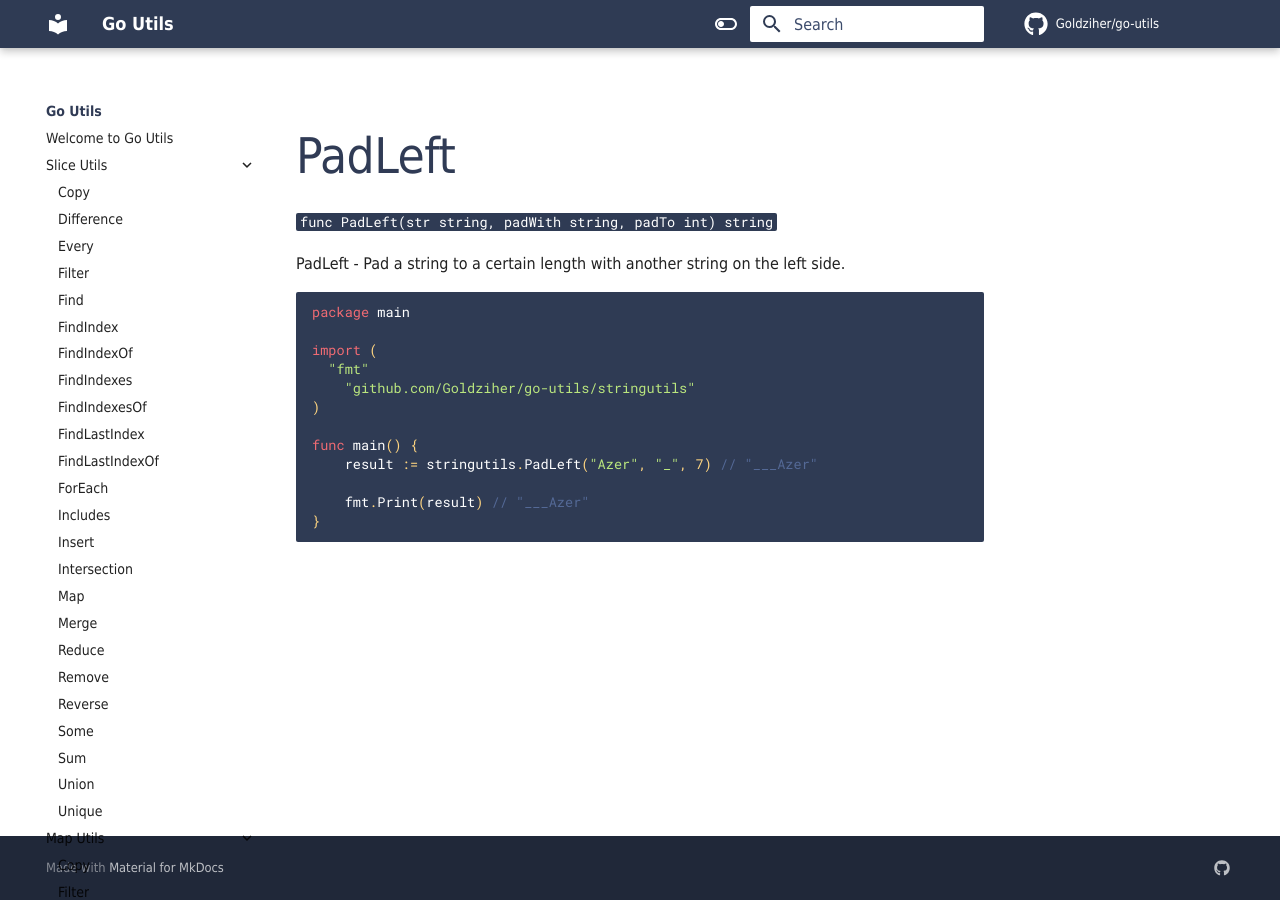
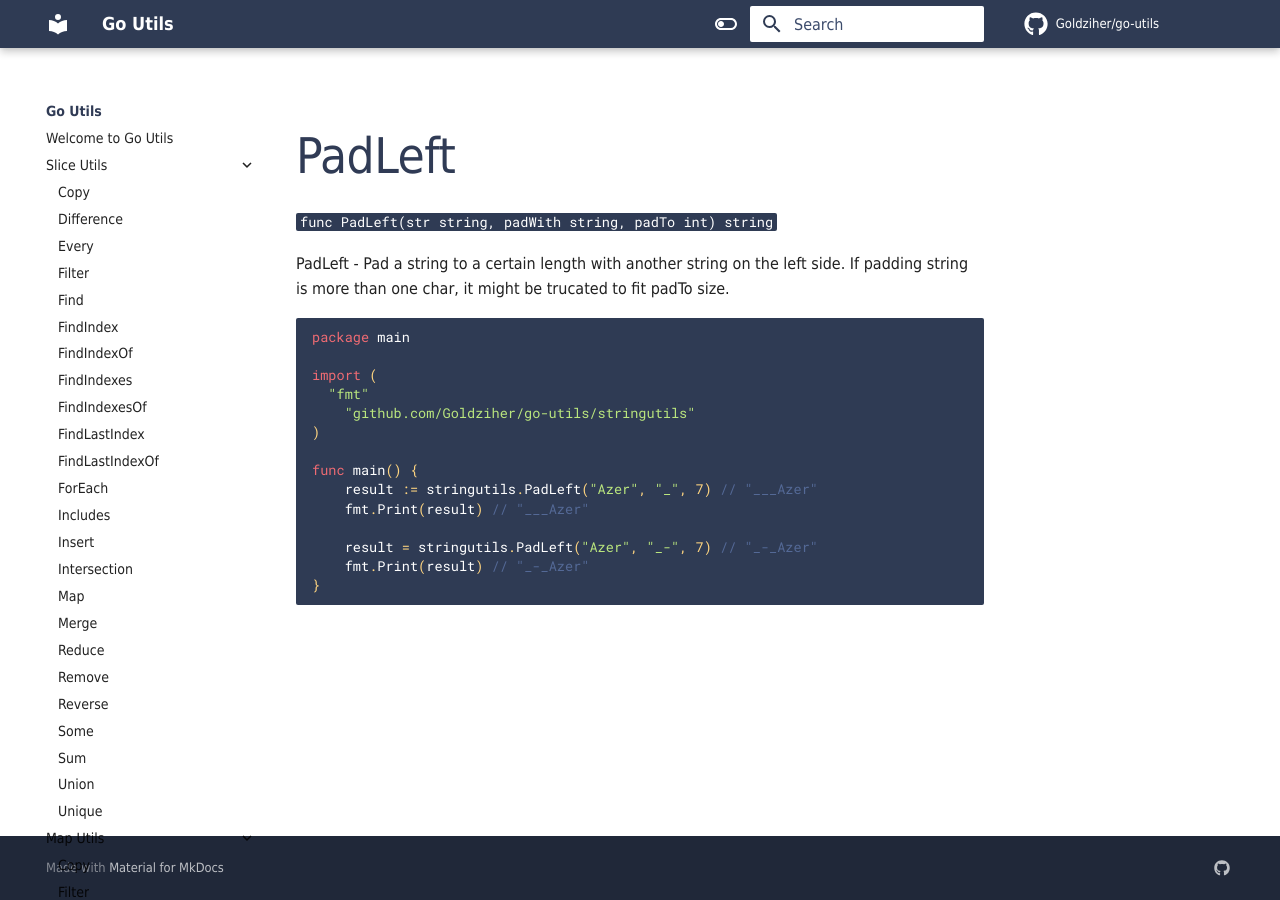
Before and after one commit to Goldziher/go-utils, an MkDocs documentation site: the page built from docs/stringutils/padLeft.md, in a window 1280 px wide. Built offline with MkDocs 1.6.1 and Material for MkDocs 9.7.7, drawn with Linux system fonts in a browser that asks for light colours; comment, search, counter and statistics services are not loaded.

Commit message:
Fixing pad function, to prevent output to be too long due to a multi char pad string (#16)
Co-authored-by: Vincent Hoen <vincent.hoen@ext.groupepvcp.com>

````diff
--- a/docs/stringutils/padLeft.md
+++ b/docs/stringutils/padLeft.md
@@ -3,6 +3,7 @@
 `func PadLeft(str string, padWith string, padTo int) string`
 
 PadLeft - Pad a string to a certain length with another string on the left side.
+If padding string is more than one char, it might be trucated to fit padTo size.
 
 ```go
 package main
@@ -14,7 +15,9 @@ import (
 
 func main() {
 	result := stringutils.PadLeft("Azer", "_", 7) // "___Azer"
+	fmt.Print(result) // "___Azer"
 
-	fmt.Print(result) // "___Azer"
+	result = stringutils.PadLeft("Azer", "_-", 7) // "_-_Azer"
+	fmt.Print(result) // "_-_Azer"
 }
 ```
````
Also changed, not shown: docs/stringutils/padRight.md (+5 -1 lines), 2 other files.
